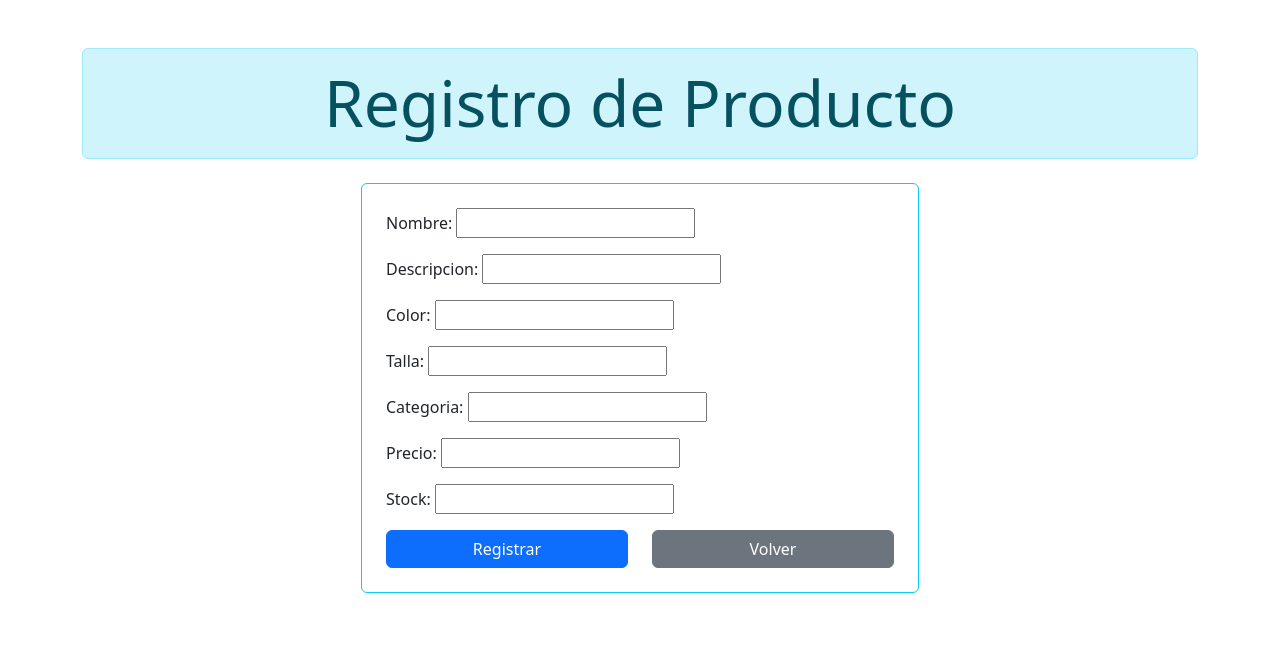
After one commit to AlexanderGarrido/RapifreshApp, a Django app: page /agregarProducto/ in a window 1280 px wide. The commit adds this page. Shown: the top 664 px of the page. Run offline with Django 5.2, Linux system fonts and the light colour scheme.

Commit message:
add agregate and eliminate tables
agregue la funcion de agregar productos, elimine las anteriores tablas de productos y cree una tabla generica llamada tabla productos

```diff
--- a/inventarioApp/forms.py
+++ b/inventarioApp/forms.py
@@ -22,3 +22,12 @@ class LoginForm(forms.Form):
             'max_length': 'La contraseña no debe tener más de 6 caracteres.'
         }
     )
+
+class productosForm(forms.Form):
+    nombre = forms.CharField(max_length=100)
+    descripcion = forms.CharField(max_length=200)
+    color = forms.CharField(max_length=100)
+    talla = forms.CharField(max_length=50)
+    categoria = forms.CharField(max_length=100)
+    precio = forms.IntegerField()
+    stock = forms.IntegerField()
--- a/inventarioApp/views.py
+++ b/inventarioApp/views.py
@@ -1,9 +1,9 @@
 from django.shortcuts import render, redirect
-from .forms import LoginForm
+from .forms import LoginForm, productosForm
 from .models import Usuarios
 from django.contrib.auth.hashers import check_password
 from django.contrib import messages
-from .models import Poleras, Pantalones, Zapatos
+from .models import Productos
 from django.urls import reverse
 from django.http import HttpResponseRedirect
 
@@ -62,14 +62,14 @@
     # Dependiendo de la categoría seleccionada, obtenemos los productos correspondientes
     productos = []
     if categoria_seleccionada == 'Pantalones':
-        productos = Pantalones.objects.all()
+        productos = Productos.objects.all()
     elif categoria_seleccionada == 'Camisetas':
-        productos = Poleras.objects.all()  # Asumimos que "Camisetas" corresponde a "Poleras"
+        productos = Productos.objects.all()  # Asumimos que "Camisetas" corresponde a "Poleras"
     elif categoria_seleccionada == 'Zapatos':
-        productos = Zapatos.objects.all()
+        productos = Productos.objects.all()
     else:
         # Si no hay categoría seleccionada, obtenemos todos los productos de todas las categorías
-        productos = list(Poleras.objects.all()) + list(Pantalones.objects.all()) + list(Zapatos.objects.all())
+        productos = list(Productos.objects.all())
 
     # Si se ha enviado un cambio de stock
     if request.method == 'POST':
@@ -79,11 +79,11 @@
 
         # Dependiendo de la categoría del producto, actualizamos el stock
         if categoria_seleccionada == 'Pantalones':
-            producto = Pantalones.objects.get(id=producto_id)
+            producto = Productos.objects.get(id=producto_id)
         elif categoria_seleccionada == 'Camisetas':
-            producto = Poleras.objects.get(id=producto_id)
+            producto = Productos.objects.get(id=producto_id)
         elif categoria_seleccionada == 'Zapatos':
-            producto = Zapatos.objects.get(id=producto_id)
+            producto = Productos.objects.get(id=producto_id)
 
         # Actualizar el stock en la base de datos
         producto.stock = nuevo_stock
@@ -108,14 +108,14 @@
     # Dependiendo de la categoría seleccionada, obtenemos los productos correspondientes
     productos = []
     if categoria_seleccionada == 'Pantalones':
-        productos = Pantalones.objects.all()
+        productos = Productos.objects.all()
     elif categoria_seleccionada == 'Camisetas':
-        productos = Poleras.objects.all()  # Asumimos que "Camisetas" corresponde a "Poleras"
+        productos = Productos.objects.all()  # Asumimos que "Camisetas" corresponde a "Poleras"
     elif categoria_seleccionada == 'Zapatos':
-        productos = Zapatos.objects.all()
+        productos = Productos.objects.all()
     else:
         # Si no hay categoría seleccionada, obtenemos todos los productos de todas las categorías
-        productos = list(Poleras.objects.all()) + list(Pantalones.objects.all()) + list(Zapatos.objects.all())
+        productos = list(Productos.objects.all())
 
     # Si se ha enviado un cambio de stock
     if request.method == 'POST':
@@ -125,11 +125,11 @@
 
         # Dependiendo de la categoría del producto, actualizamos el stock
         if categoria_seleccionada == 'Pantalones':
-            producto = Pantalones.objects.get(id=producto_id)
+            producto = Productos.objects.get(id=producto_id)
         elif categoria_seleccionada == 'Camisetas':
-            producto = Poleras.objects.get(id=producto_id)
+            producto = Productos.objects.get(id=producto_id)
         elif categoria_seleccionada == 'Zapatos':
-            producto = Zapatos.objects.get(id=producto_id)
+            producto = Productos.objects.get(id=producto_id)
 
         # Actualizar el stock en la base de datos
         producto.stock = nuevo_stock
@@ -151,3 +151,14 @@
 def usuario(request):
     usuarios = Usuarios.objects.all()
     return render(request, 'inventarioApp/usuarios.html', {'Usuarios': usuarios})
+
+
+def agregarProducto(request):
+    form = productosForm()
+    if request.method == 'POST':
+        form = productosForm(request.POST)
+        if form.is_valid():
+            Productos.objects.create(nombre=form.cleaned_data['nombre'], descripcion=form.cleaned_data['descripcion'], color=form.cleaned_data['color'], talla=form.cleaned_data['talla'], categoria=form.cleaned_data['categoria'], precio=form.cleaned_data['precio'], stock=form.cleaned_data['stock'])
+            return HttpResponseRedirect(reverse('inventario'))
+    data = {'form': form}
+    return render(request, 'inventarioApp/agregarProducto.html', data)
--- a/projectInventario/urls.py
+++ b/projectInventario/urls.py
@@ -27,4 +27,5 @@ urlpatterns = [
     path('inventarioEmp/', inventarioEmp, name='inventarioEmp'),
     path('inicioEmp/', inventario_viewEmp, name='inicioEmp'),
     path('usuarios/', usuario, name='usuarios'),
+    path('agregarProducto/', agregarProducto, name='agregarProducto'),
 ]
--- /dev/null
+++ b/templates/inventarioApp/agregarProducto.html
@@ -0,0 +1,30 @@
+<!doctype html>
+<html lang="en">
+  <head>
+    <meta charset="utf-8">
+    <meta name="viewport" content="width=device-width, initial-scale=1">
+    <title>Registro Nuevo Producto</title>
+    <link href="https://cdn.jsdelivr.net/npm/bootstrap@5.3.3/dist/css/bootstrap.min.css" rel="stylesheet" integrity="sha384-QWTKZyjpPEjISv5WaRU9OFeRpok6YctnYmDr5pNlyT2bRjXh0JMhjY6hW+ALEwIH" crossorigin="anonymous">
+  </head>
+  <body>
+    <div class="container my-5">
+        <div class="alert alert-info display-3 mb-4 text-center">
+            Registro de Producto
+        </div>
+        <form method="post" class="col-6 offset-3 border border-info rounded p-4">
+            {% csrf_token %}
+            {{ form.as_p }}
+            <div class="d-grid">
+                <div class="row">
+                    <div class="col-6 d-grid">
+                        <input type="submit" value="Registrar" class="btn btn-primary">
+                    </div>
+                    <div class="col-6 d-grid">
+                        <a href="{% url 'inventario' %}" class="btn btn-secondary">Volver</a>
+                    </div>
+                </div>
+            </div>
+    </div>
+    <script src="https://cdn.jsdelivr.net/npm/bootstrap@5.3.3/dist/js/bootstrap.bundle.min.js" integrity="sha384-YvpcrYf0tY3lHB60NNkmXc5s9fDVZLESaAA55NDzOxhy9GkcIdslK1eN7N6jIeHz" crossorigin="anonymous"></script>
+  </body>
+</html>
--- a/templates/inventarioApp/inventario.html
+++ b/templates/inventarioApp/inventario.html
@@ -107,7 +107,8 @@
                         <td>{{ producto.precio }}</td>
                         <td>{{ producto.stock }}</td>
                         <td style="text-align: center;">
-                            <button style="background-color: green; border: none; border-radius: 5px;"><i class="fa-solid fa-add"></i></button>
+                            <a href="{% url 'agregarProducto' %}" class="btn btn-primary"><i class="fa-solid fa-plus"></i></a>
+
                             <button style="background-color: red; border: none; border-radius: 5px;"><i class="fa-solid fa-minus"></i></button>
                             <button style=" border-radius: 5px;"><i class="fa-solid fa-trash-can"></i></button>
                         </td>
```
Also changed, not shown: inventarioApp/admin.py (+3 -10 lines), inventarioApp/models.py (+2 -17 lines), inventarioApp/migrations/0005_productos.py (added).
